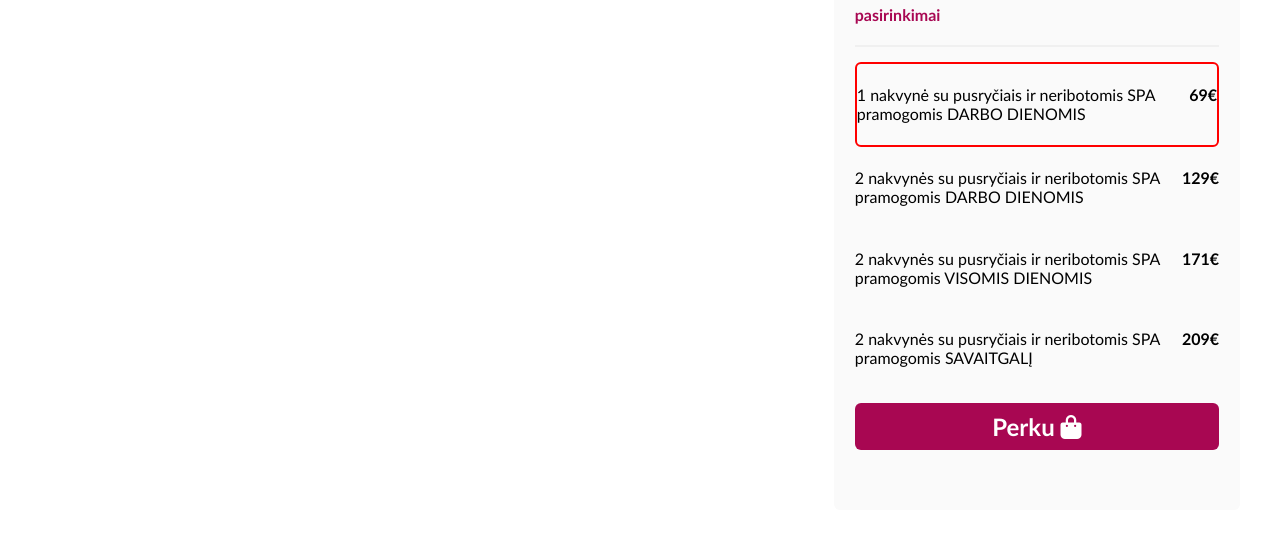
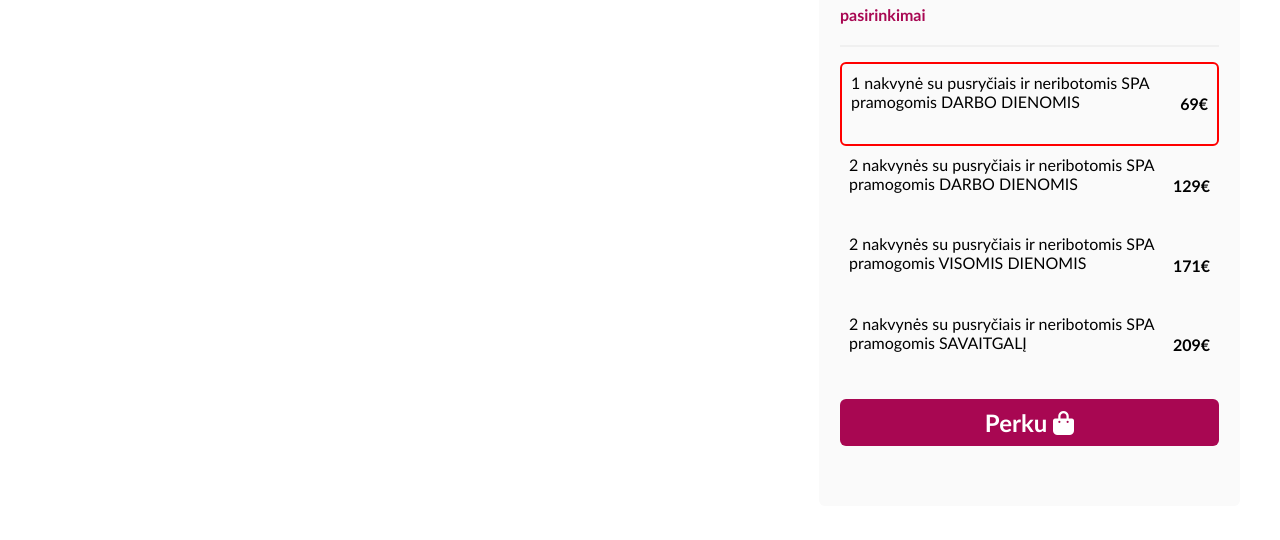
Before and after one commit to edmundas3945/SPA, a plain HTML site: page index.html in a window 1280 px wide. Shown: the part 463-1003 px from the top of the page. Drawn offline with nearby package versions, Linux system fonts and the light colour scheme; a web font is replaced by a local one.

Commit message:
deals function index fixed

```diff
--- a/index.html
+++ b/index.html
@@ -49,11 +49,13 @@
 
           <a class="prev" onclick="plusSlides(-1)">&#10094;</a>
           <a class="next" onclick="plusSlides(1)">&#10095;</a>
-          <div class="discount"> -57% </div>
+          <div class="discount">
+            <div>-57%</div>
+             </div>
         </div>
         <br />
 
-        <div class="smallerPhotos" style="text-align: center; overflow: hidden;">
+        <div class="smallerPhotos">
           <img src="assets/swimming pool.jpg" class="botPhoto" onclick="currentSlide(1)"></img>
           <img src="assets/room big.jpg" class="botPhoto" onclick="currentSlide(2)"></img>
           <img src="assets/room small.jpg" class="botPhoto" onclick="currentSlide(3)"></img>
@@ -82,47 +84,47 @@
         <h1 style="color: #a80752; margin-top: 3px;">69€</h1>
         <h4 style="color: #a80752;"><strong>pasirinkimai</strong></h4>
         <div class="line"></div>
-        <div  onclick="selectedDeal(1)" class="deal " style="display: flex; cursor: pointer;">
-          <div>
-            <h4 style="font-weight: 450;">
+        <div  onclick="selectedDeal(0)" class="deal " style="display: flex; cursor: pointer;">
+          <div class="dealInner">
+            <h4 style="font-weight: 450; margin: auto; padding: 9px;">
               1 nakvynė su pusryčiais ir neribotomis SPA pramogomis DARBO
               DIENOMIS
             </h4>
           </div>
           <div>
-            <h4><strong>69€</strong></h4>
+            <h4 style="padding: 9px;"><strong>69€</strong></h4>
           </div>
         </div>
-        <div onclick="selectedDeal(2)" class="deal" style="display: flex; cursor: pointer;">
-          <div>
-            <h4 style="font-weight: 450;">
+        <div onclick="selectedDeal(1)" class="deal" style="display: flex; cursor: pointer;">
+          <div class="dealInner">
+            <h4 style="font-weight: 450; margin: auto; padding: 9px;">
               2 nakvynės su pusryčiais ir neribotomis SPA pramogomis DARBO
               DIENOMIS
             </h4>
           </div>
           <div>
-            <h4><strong>129€</strong></h4>
+            <h4 style="padding: 9px;"><strong>129€</strong></h4>
           </div>
         </div>
-        <div  onclick="selectedDeal(3)" class="deal" style="display: flex; cursor: pointer;">
-          <div>
-            <h4 style="font-weight: 450;">
+        <div  onclick="selectedDeal(2)" class="deal" style="display: flex; cursor: pointer;">
+          <div class="dealInner">
+            <h4 style="font-weight: 450; margin: auto; padding: 9px;">
               2 nakvynės su pusryčiais ir neribotomis SPA pramogomis VISOMIS
               DIENOMIS
             </h4>
           </div>
           <div>
-            <h4><strong>171€</strong></h4>
+            <h4 style="padding: 9px;"><strong>171€</strong></h4>
           </div>
         </div>
-        <div  onclick="selectedDeal(4)" class="deal" style="display: flex; cursor: pointer;">
-          <div>
-            <h4 style="font-weight: 450;">
+        <div  onclick="selectedDeal(3)" class="deal" style="display: flex; cursor: pointer;">
+          <div class="dealInner">
+            <h4 style="font-weight: 450; margin: auto; padding: 9px;">
               2 nakvynės su pusryčiais ir neribotomis SPA pramogomis SAVAITGALĮ
             </h4>
           </div>
           <div>
-            <h4><strong>209€</strong></h4>
+            <h4 style="padding: 9px;"><strong>209€</strong></h4>
           </div>
         </div>
         <div class="buyBtn"><h2 style="margin: 0;"><strong>Perku </strong><i class="fas fa-shopping-bag"></i></h2> </i></div>
```
